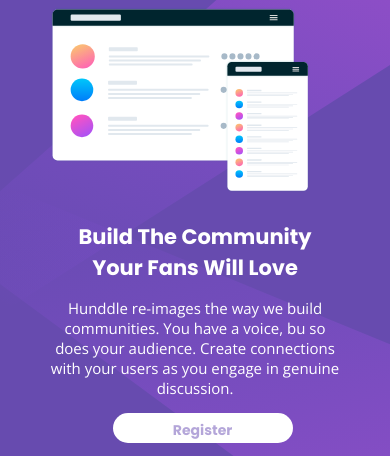
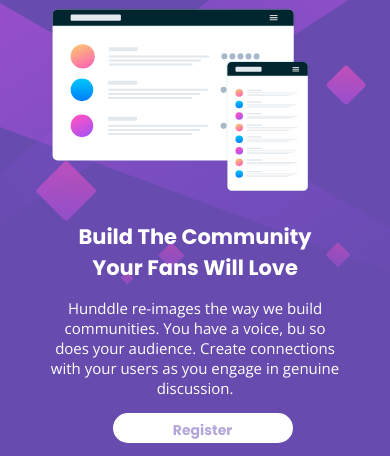
Before and after one commit to Jsifontez/huddle-landing-page, a website: page index.html in a window 390 px wide. Shown: the part 103-559 px from the top of the page. Drawn offline with nearby package versions, Linux system fonts and the light colour scheme.

Commit message:
Fix background size

```diff
--- a/main.css
+++ b/main.css
@@ -115,6 +115,9 @@
 
 @media screen and (max-width: 768px) {
   body {
+  background: url(./assets/bg-mobile.svg);
+  background-size: contain;
+  background-repeat: no-repeat;
   background-color: hsl(257, 40%, 49%);
   display: grid;
   grid-template: 110px 200px 1fr 80px / 50px 1fr 50px;
```
